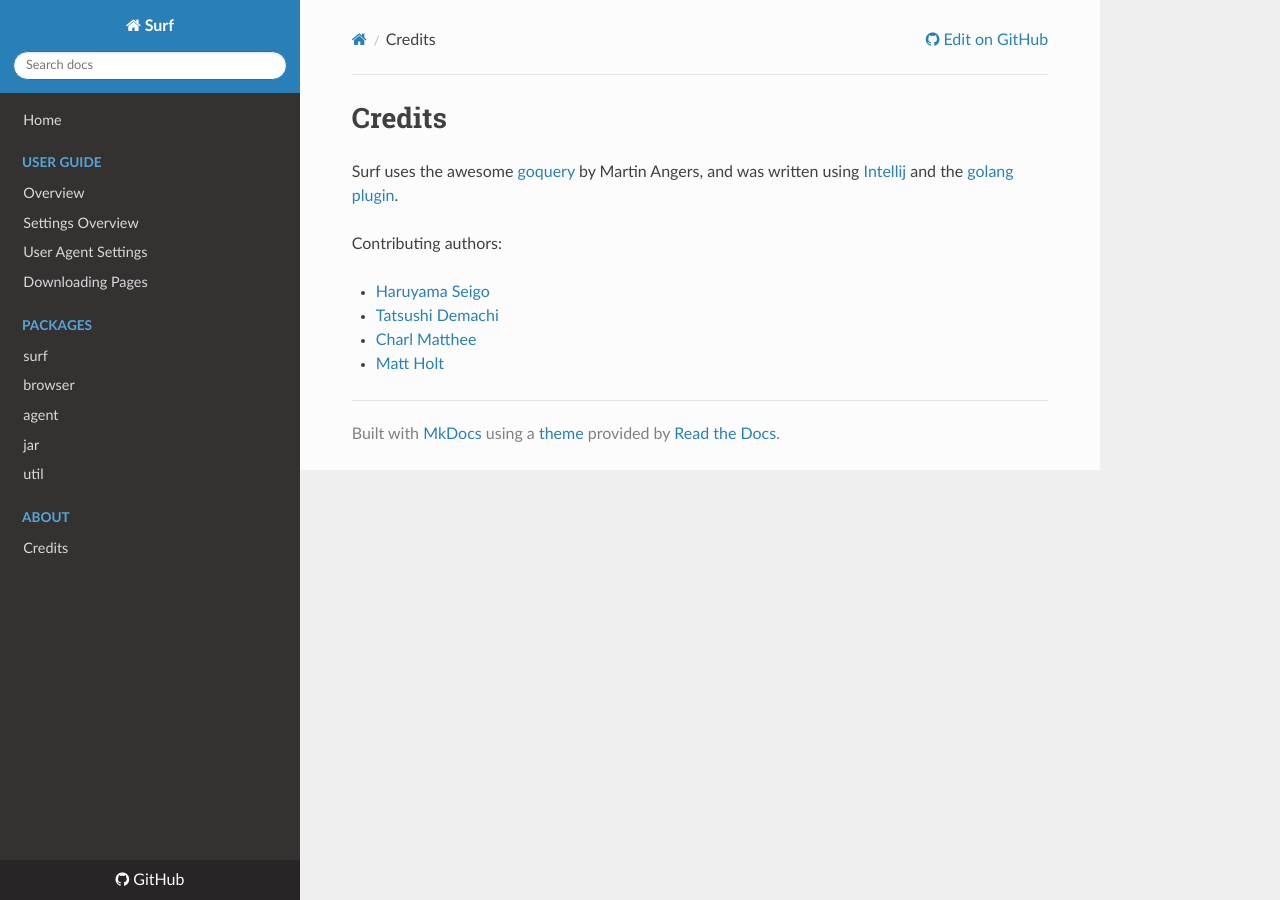
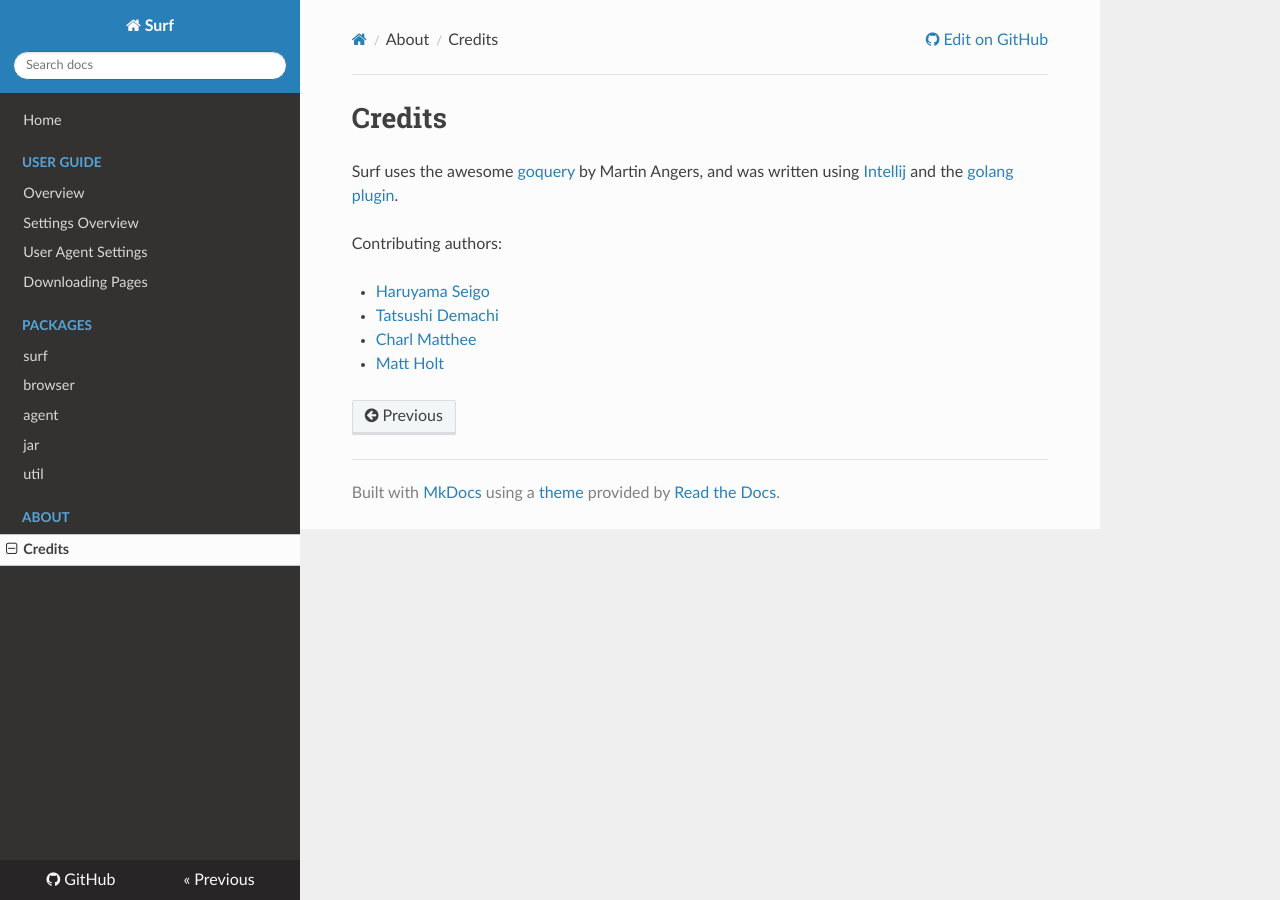
Before and after one commit to headzoo/surf, an MkDocs documentation site: the page built from docs/about/credits.md, in a window 1280 px wide. Built offline with MkDocs 1.6.1, drawn with Linux system fonts in a browser that asks for light colours; nearby versions of some CDN libraries; old or Windows-style settings are respelled for this version of MkDocs.

Commit message:
Updated docs

```diff
--- a/mkdocs.yml
+++ b/mkdocs.yml
@@ -14,4 +14,4 @@ pages:
 - [api/packages/agent.md, Packages, agent]
 - [api/packages/jar.md, Packages, jar]
 - [api/packages/util.md, Packages, util]
-- [credits.md, About, Credits]
+- [about/credits.md, About, Credits]
```
